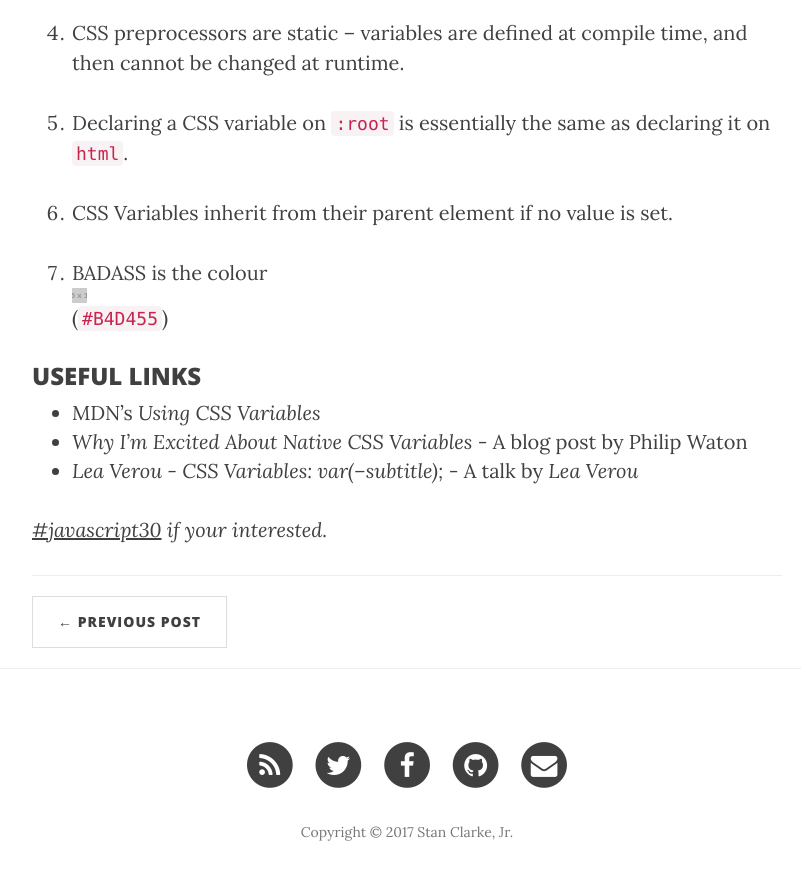
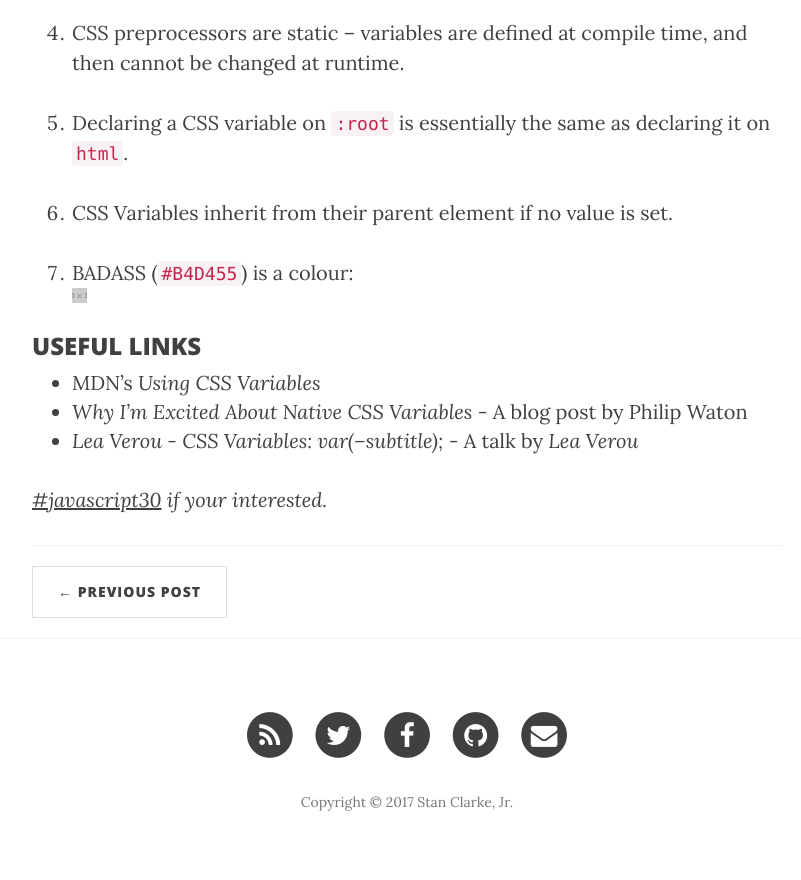
Before and after one commit to stanclarke-jr/stanclarke-jr.github.io, a Jekyll site: the page built from _posts/2017-01-31-javascript30-day-3.md, in a window 1280 px wide and 900 px high, scrolled down 2361 px. Shown: the top 880 px of the window, without its empty margins (233-1034 px from the left). Built offline with Jekyll 4.4.1, drawn with Linux system fonts in a browser that asks for light colours; nearby versions of some CDN libraries; our own code applies the rules of GitHub Pages for plain Markdown files.

Commit message:
formatting tweak

```diff
--- a/_posts/2017-01-31-javascript30-day-3.md
+++ b/_posts/2017-01-31-javascript30-day-3.md
@@ -58,7 +58,7 @@ My takeaways.
 
 6. CSS Variables inherit from their parent element if no value is set.
 
-7. BADASS is the colour ![#b4d455](http://placehold.it/15/b4d455/000000?text=+) (`#B4D455`)
+7. BADASS (`#B4D455`) is a colour: ![#b4d455](http://placehold.it/15/b4d455/000000?text=+)
 
 
 ### USEFUL LINKS
```
